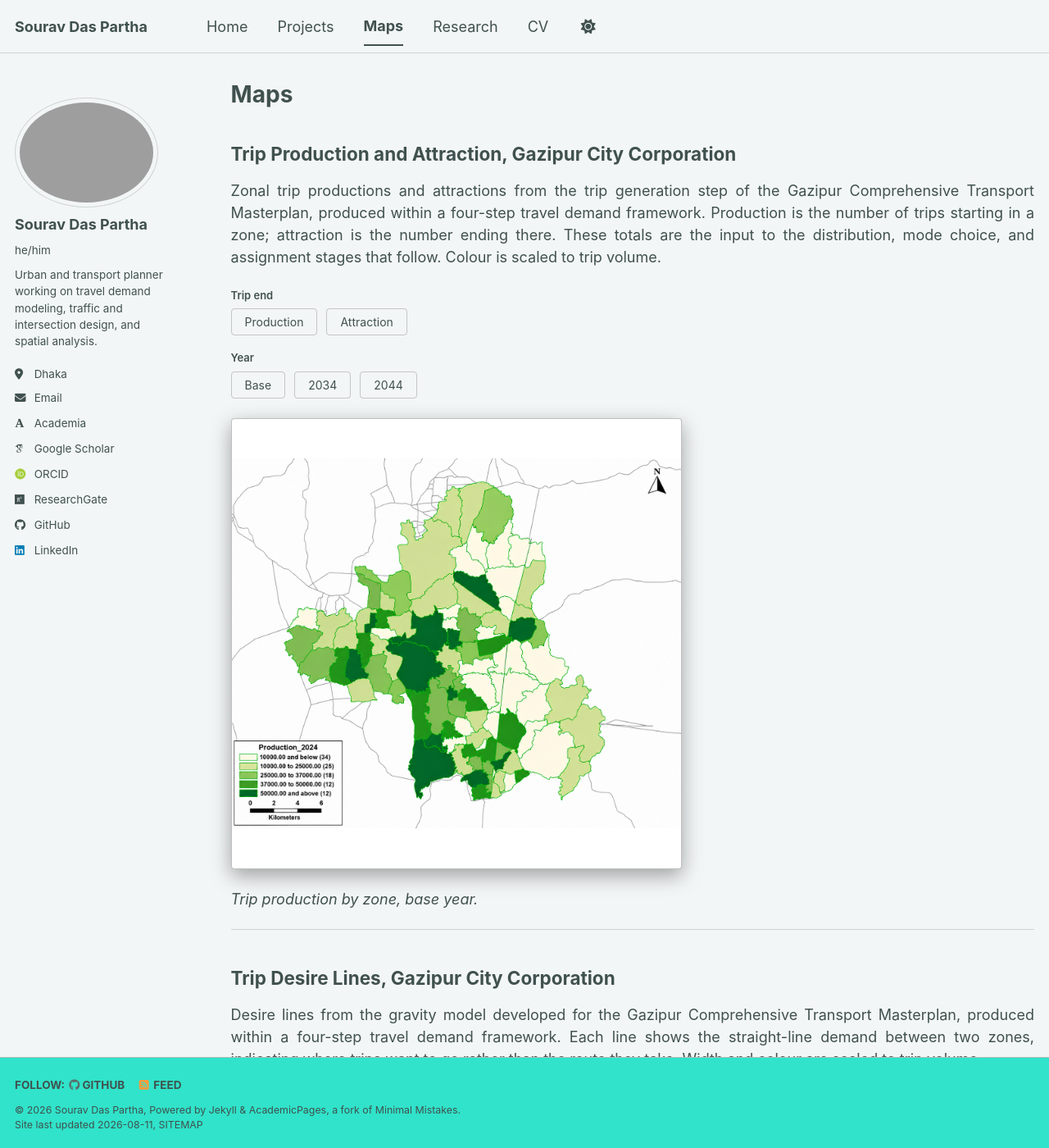
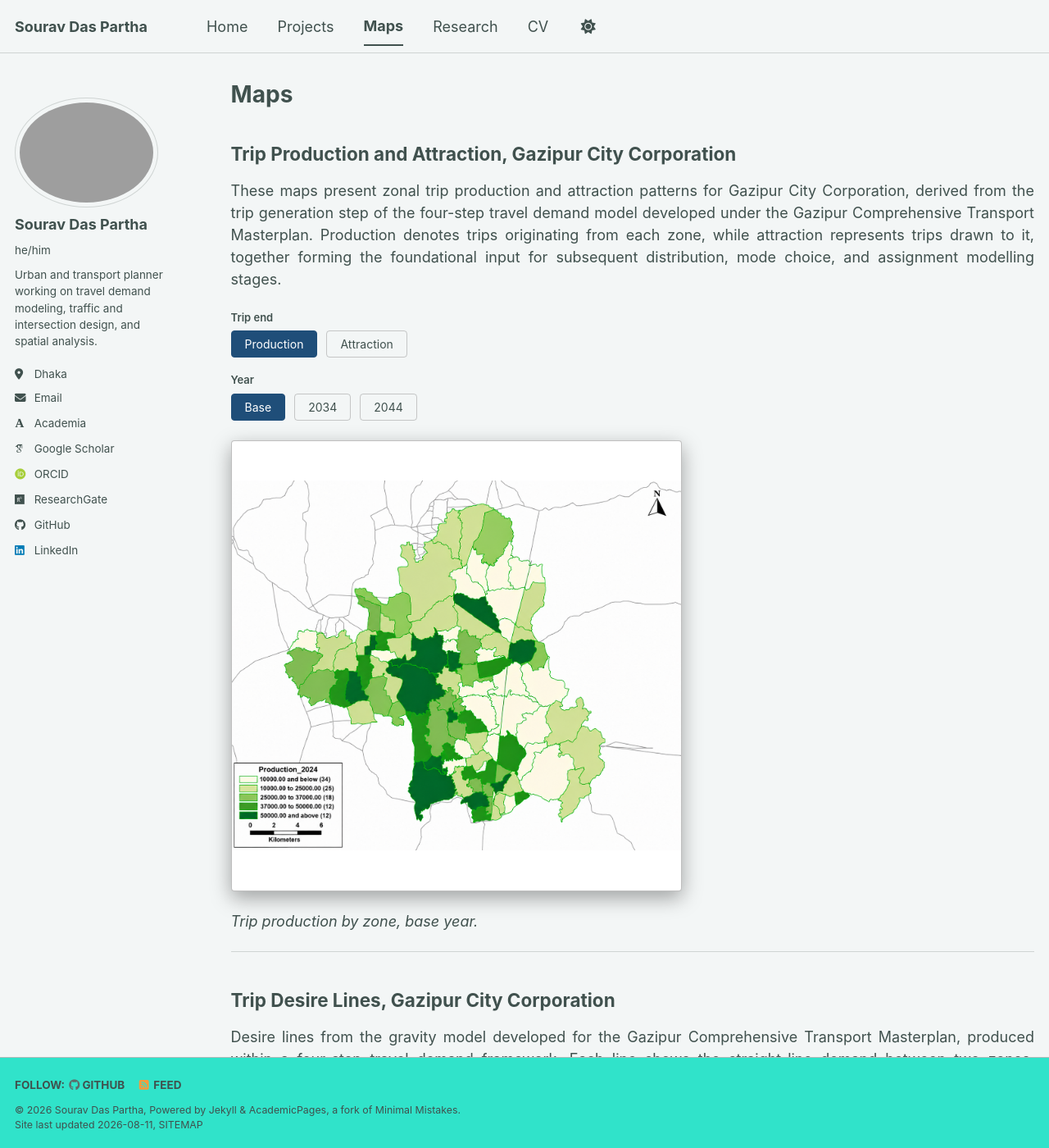
Before and after one commit to souravdaspartha/souravdaspartha.github.io, a Jekyll site: the page built from _pages/maps.md, in a window 1280 px wide and 1400 px high. Shown: the whole window at 82% size. Built offline with Jekyll 4.4.1, drawn with Linux system fonts in a browser that asks for light colours; some web fonts are replaced; a script bundle is joined from its source files by our own code; library files that are not in the unit come from our copies; part of the change alters nothing that is shown; some of the changed text lies outside the part shown.

Commit message:
Update maps.md

```diff
--- a/_pages/maps.md
+++ b/_pages/maps.md
@@ -8,7 +8,7 @@ author_profile: true
 ## Trip Production and Attraction, Gazipur City Corporation
 
 <p style="text-align: justify;">
-Zonal trip productions and attractions from the trip generation step of the Gazipur Comprehensive Transport Masterplan, produced within a four-step travel demand framework. Production is the number of trips starting in a zone; attraction is the number ending there. These totals are the input to the distribution, mode choice, and assignment stages that follow. Colour is scaled to trip volume.
+These maps present zonal trip production and attraction patterns for Gazipur City Corporation, derived from the trip generation step of the four-step travel demand model developed under the Gazipur Comprehensive Transport Masterplan. Production denotes trips originating from each zone, while attraction represents trips drawn to it, together forming the foundational input for subsequent distribution, mode choice, and assignment modelling stages.
 </p>
 
 <div style="margin: 18px 0 10px;">
@@ -92,6 +92,34 @@ Spatial distribution of trip lengths by purpose and forecast year, produced from
 
 <p><em id="tldCaption">Home-based work trip length distribution, base year.</em></p>
 
+---
+
+## Highway Assignment, Gazipur City Corporation
+
+<p style="text-align: justify;">
+Assigned link volumes from the traffic assignment step of the four-step travel demand model. Forecast years are presented under three scenarios: Do Nothing, retaining the existing network without intervention; Business as Usual, reflecting committed schemes already in the pipeline; and Masterplan, incorporating the full set of proposed network and demand management measures.
+</p>
+
+<div style="margin: 18px 0 10px;">
+  <div style="font-size: 13px; font-weight: 600; margin-bottom: 6px;">Year</div>
+  <button class="as-year-btn" data-val="base" onclick="pickAsYear(this)">Base</button>
+  <button class="as-year-btn" data-val="2034" onclick="pickAsYear(this)">2034</button>
+  <button class="as-year-btn" data-val="2044" onclick="pickAsYear(this)">2044</button>
+</div>
+
+<div id="scenarioRow" style="margin: 12px 0 18px; display: none;">
+  <div style="font-size: 13px; font-weight: 600; margin-bottom: 6px;">Scenario</div>
+  <button class="as-sc-btn" data-val="donothing" onclick="pickScenario(this)">Do Nothing</button>
+  <button class="as-sc-btn" data-val="bau" onclick="pickScenario(this)">Business as Usual</button>
+  <button class="as-sc-btn" data-val="masterplan" onclick="pickScenario(this)">Masterplan</button>
+</div>
+
+<a id="asLink" href="/images/assign-base.png" target="_blank" title="Click to open full size">
+<img id="asMap" class="mapframe" src="/images/assign-base.png" alt="Highway assignment">
+</a>
+
+<p><em id="asCaption">Assigned link volumes, base year.</em></p>
+
 <p style="font-size: 13px; color: #777;">
 HBW: home-based work &nbsp;|&nbsp; HBE: home-based education &nbsp;|&nbsp; HBO: home-based other &nbsp;|&nbsp; NHB: non-home-based
 </p>
@@ -114,7 +142,8 @@ HBW: home-based work &nbsp;|&nbsp; HBE: home-based education &nbsp;|&nbsp; HBO:
   border-radius: 4px;
   background: #fff;
 }
-.purpose-btn, .year-btn, .pa-btn, .pa-year-btn, .tld-btn, .tld-year-btn {
+.purpose-btn, .year-btn, .pa-btn, .pa-year-btn,
+.tld-btn, .tld-year-btn, .as-year-btn, .as-sc-btn {
   padding: 7px 16px;
   margin-right: 6px;
   margin-bottom: 6px;
@@ -125,8 +154,8 @@ HBW: home-based work &nbsp;|&nbsp; HBE: home-based education &nbsp;|&nbsp; HBO:
   color: inherit;
   font-size: 14px;
 }
-.purpose-btn.active, .year-btn.active, .pa-btn.active,
-.pa-year-btn.active, .tld-btn.active, .tld-year-btn.active {
+.purpose-btn.active, .year-btn.active, .pa-btn.active, .pa-year-btn.active,
+.tld-btn.active, .tld-year-btn.active, .as-year-btn.active, .as-sc-btn.active {
   background: #1F4E79;
   color: #fff;
   border-color: #1F4E79;
@@ -140,6 +169,8 @@ var currentPurpose = 'hbw';
 var currentYear = 'base';
 var currentTld = 'hbw';
 var currentTldYear = 'base';
+var currentAsYear = 'base';
+var currentScenario = 'donothing';
 
 var paNames = { prod: 'Trip production by zone', attr: 'Trip attraction by zone' };
 var purposeNames = {
@@ -149,6 +180,11 @@ var purposeNames = {
   nhb: 'Non-home-based'
 };
 var yearNames = { base: 'base year', '2034': '2034 forecast', '2044': '2044 forecast' };
+var scenarioNames = {
+  donothing: 'Do Nothing scenario',
+  bau: 'Business as Usual scenario',
+  masterplan: 'Masterplan scenario'
+};
 
 function setActive(group, btn) {
   document.querySelectorAll('.' + group).forEach(function (b) {
@@ -161,4 +197,95 @@ function paRefresh() {
   var path = '/images/pa-' + currentPA + '-' + currentPAYear + '.png';
   document.getElementById('paMap').src = path;
   document.getElementById('paLink').href = path;
-  document.getElementById('paCaption').inn
+  document.getElementById('paCaption').innerText = paNames[currentPA] + ', ' + yearNames[currentPAYear] + '.';
+}
+
+function pickPA(btn) {
+  currentPA = btn.dataset.val;
+  setActive('pa-btn', btn);
+  paRefresh();
+}
+
+function pickPAYear(btn) {
+  currentPAYear = btn.dataset.val;
+  setActive('pa-year-btn', btn);
+  paRefresh();
+}
+
+function refresh() {
+  var path = '/images/desire-' + currentPurpose + '-' + currentYear + '.png';
+  document.getElementById('desireMap').src = path;
+  document.getElementById('desireLink').href = path;
+  document.getElementById('desireCaption').innerText = purposeNames[currentPurpose] + ' desire lines, ' + yearNames[currentYear] + '.';
+}
+
+function pickPurpose(btn) {
+  currentPurpose = btn.dataset.val;
+  setActive('purpose-btn', btn);
+  refresh();
+}
+
+function pickYear(btn) {
+  currentYear = btn.dataset.val;
+  setActive('year-btn', btn);
+  refresh();
+}
+
+function tldRefresh() {
+  var path = '/images/tld-' + currentTld + '-' + currentTldYear + '.png';
+  document.getElementById('tldMap').src = path;
+  document.getElementById('tldLink').href = path;
+  document.getElementById('tldCaption').innerText = purposeNames[currentTld] + ' trip length distribution, ' + yearNames[currentTldYear] + '.';
+}
+
+function pickTld(btn) {
+  currentTld = btn.dataset.val;
+  setActive('tld-btn', btn);
+  tldRefresh();
+}
+
+function pickTldYear(btn) {
+  currentTldYear = btn.dataset.val;
+  setActive('tld-year-btn', btn);
+  tldRefresh();
+}
+
+function asRefresh() {
+  var path, caption;
+  if (currentAsYear === 'base') {
+    path = '/images/assign-base.png';
+    caption = 'Assigned link volumes, base year.';
+    document.getElementById('scenarioRow').style.display = 'none';
+  } else {
+    path = '/images/assign-' + currentAsYear + '-' + currentScenario + '.png';
+    caption = 'Assigned link volumes, ' + currentAsYear + ' ' + scenarioNames[currentScenario] + '.';
+    document.getElementById('scenarioRow').style.display = 'block';
+  }
+  document.getElementById('asMap').src = path;
+  document.getElementById('asLink').href = path;
+  document.getElementById('asCaption').innerText = caption;
+}
+
+function pickAsYear(btn) {
+  currentAsYear = btn.dataset.val;
+  setActive('as-year-btn', btn);
+  asRefresh();
+}
+
+function pickScenario(btn) {
+  currentScenario = btn.dataset.val;
+  setActive('as-sc-btn', btn);
+  asRefresh();
+}
+
+document.addEventListener('DOMContentLoaded', function () {
+  document.querySelector('.pa-btn[data-val="prod"]').classList.add('active');
+  document.querySelector('.pa-year-btn[data-val="base"]').classList.add('active');
+  document.querySelector('.purpose-btn[data-val="hbw"]').classList.add('active');
+  document.querySelector('.year-btn[data-val="base"]').classList.add('active');
+  document.querySelector('.tld-btn[data-val="hbw"]').classList.add('active');
+  document.querySelector('.tld-year-btn[data-val="base"]').classList.add('active');
+  document.querySelector('.as-year-btn[data-val="base"]').classList.add('active');
+  document.querySelector('.as-sc-btn[data-val="donothing"]').classList.add('active');
+});
+</script>
```
